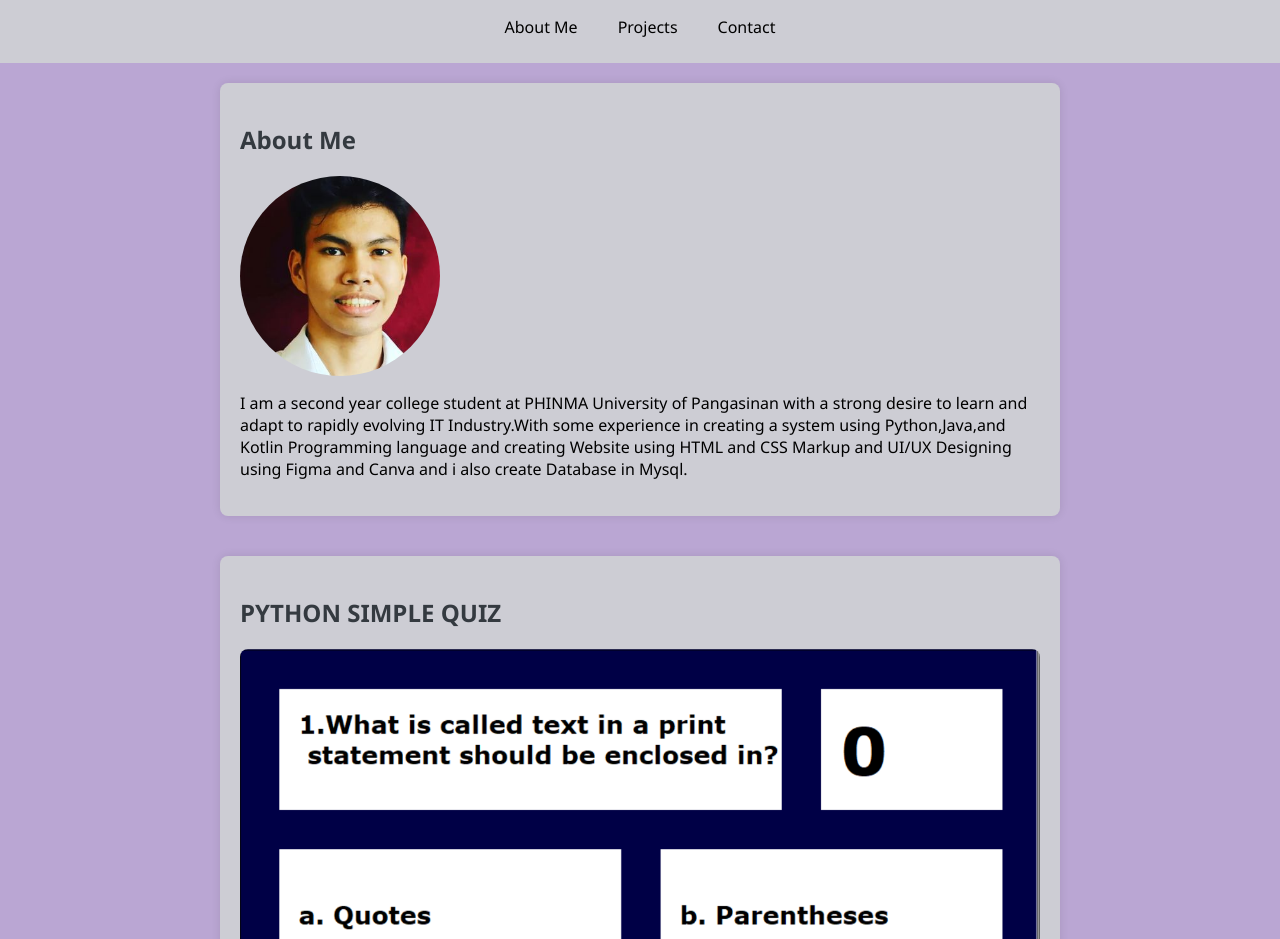
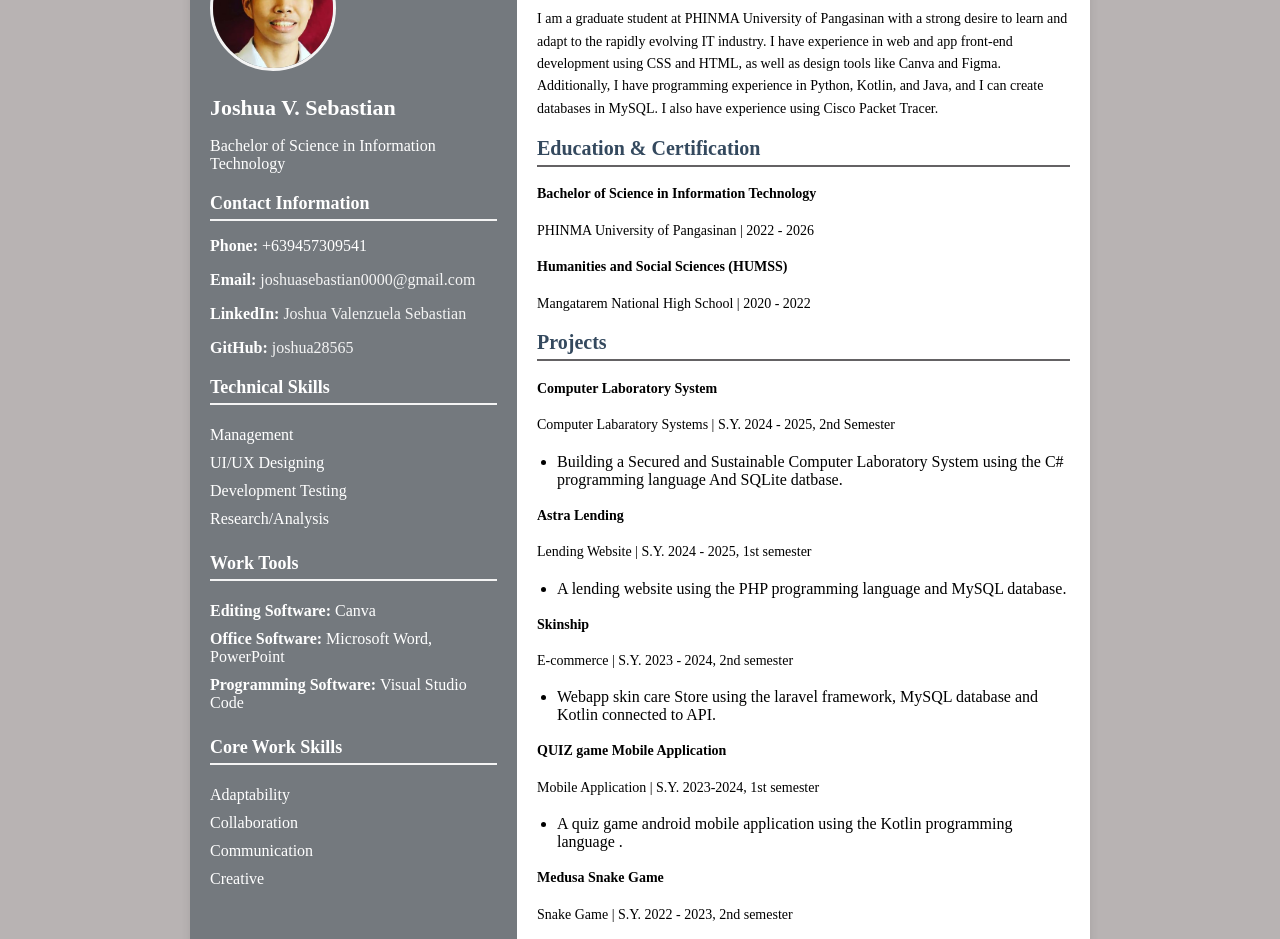
Before and after one commit to joshua28565/joshua28565.github.io, a plain HTML site: page index.html in a window 1280 px wide. Shown: the part 95-1034 px from the top of the page. Drawn offline with Linux system fonts and the light colour scheme.

Commit message:
change all
change all

```diff
--- a/index.html
+++ b/index.html
@@ -1,214 +1,117 @@
 <!DOCTYPE html>
 <html lang="en">
-<head>
-    <meta charset="UTF-8">
-    <meta name="viewport" content="width=device-width, initial-scale=1.0">
-    <title>My GitHub Portfolio</title>
-    <style>
-        body {
-            font-family: 'Segoe UI', Tahoma, Geneva, Verdana, sans-serif;
-            background-color: #baa6d3;
-            margin: 0;
-            padding: 0;
-            display: flex;
-            flex-direction: column;
-            align-items: center;
-        }
+  <head>
+    <meta charset="UTF-8" />
+    <meta name="viewport" content="width=device-width, initial-scale=1.0" />
+    <title>JOSHUA SEBASTIAN</title>
+    <link rel="stylesheet" href="style.css" />
+  </head>
+  <body>
+    <div class="resume-container">
+      <div class="left-section">
+        <div class="profile-pic">
+          <img src="J.jpg " alt="picture" />
+        </div>
+        <h1>Joshua V. Sebastian</h1>
+        <p>Bachelor of Science in Information Technology</p>
 
-        header {
-            background-color: #cdcdd4;
-            color: #000000;
-            padding: 15px 0;
-            text-align: center;
-            width: 100%;
-        }
+        <h2>Contact Information</h2>
+        <p><strong>Phone:</strong> +639457309541</p>
+        <p>
+          <strong>Email:</strong>
+          <a href="mailto:jova.sebastian.up@phinmaed.com">joshuasebastian0000@gmail.com</a>
+        </p>
+        <p>
+          <strong>LinkedIn:</strong>
+          <a href="https://www.linkedin.com/in/Joshua Valenzuela Sebastian/"
+            >Joshua Valenzuela Sebastian</a
+          >
+        </p>
+        <p>
+          <strong>GitHub:</strong>
+          <a href="https://github.com/joshua28565">joshua28565</a>
+        </p>
 
-        nav {
-            display: flex;
-            justify-content: center;
-            margin-top: 10px;
-        }
+        <h2>Technical Skills</h2>
+        <ul>
+          <li>Management</li>
+          <li>UI/UX Designing</li>
+          <li>Development Testing</li>
+          <li>Research/Analysis</li>
+        </ul>
 
-        nav a {
-            color: #000000;
-            text-decoration: none;
-            padding: 10px;
-            margin: 0 10px;
-            transition: background-color 0.3s;
-        }
+        <h2>Work Tools</h2>
+        <ul>
+          <li><strong>Editing Software: </strong>Canva</li>
+          <li><strong>Office Software: </strong>Microsoft Word, PowerPoint</li>
+          <li><strong>Programming Software: </strong>Visual Studio Code</li>
+        </ul>
 
-        nav a:hover {
-            background-color: #555;
-            border-radius: 5px;
-        }
+        <h2>Core Work Skills</h2>
+        <ul>
+          <li>Adaptability</li>
+          <li>Collaboration</li>
+          <li>Communication</li>
+          <li>Creative</li>
 
-        section {
-            width: 80%;
-            max-width: 800px;
-            margin: 20px 0;
-            padding: 20px;
-            background-color: #cdcdd4;
-            box-shadow: 0 0 10px rgba(0, 0, 0, 0.1);
-            border-radius: 8px;
-        }
+        </ul>
+      </div>
 
-        h1, h2, h3 {
-            color: #343a40;
-        }
+      <div class="right-section">
+        <h2>Profile Summary</h2>
+        <p>
+          I am a graduate student at PHINMA University of Pangasinan with a strong desire to learn and adapt to the rapidly evolving IT industry. I have experience in web and app front-end development using CSS and HTML, as well as design tools like Canva and Figma. Additionally, I have programming experience in Python, Kotlin, and Java, and I can create databases in MySQL. I also have experience using Cisco Packet Tracer.
+        </p>
 
-        p {
-            color: #555;
-        }
+        <h2>Education & Certification</h2>
+        <p><strong>Bachelor of Science in Information Technology</strong></p>
+        <p>PHINMA University of Pangasinan | 2022 - 2026</p>
 
-        ul {
-            list-style-type: none;
-            padding: 0;
-        }
+        <p>
+          <strong
+            >Humanities and Social Sciences (HUMSS)</strong
+          >
+        </p>
+        <p>Mangatarem National High School | 2020 - 2022</p>
 
-        li {
-            margin-bottom: 10px;
-        }
+        <h2>Projects</h2>
 
-        a {
-            color: #007bff;
-            text-decoration: none;
-            transition: color 0.3s;
-        }
+        <p><strong>Computer Laboratory System</strong></p>
+        <p>Computer Labaratory Systems | S.Y. 2024 - 2025, 2nd Semester</p>
+        <ul>
+          <li>
+            Building a Secured and Sustainable Computer Laboratory System using the C# programming language And SQLite datbase.
+          </li>
+        </ul>
 
-        a:hover {
-            color: #0056b3;
-        }
+        <p><strong>Astra Lending </strong></p>
+        <p>Lending Website | S.Y. 2024 - 2025, 1st semester</p>
+        <ul>
+          <li>A lending website using the PHP programming language and MySQL database.</li>
+        </ul>
 
-        .project {
-            border-bottom: 1px solid #ddd;
-            padding-bottom: 10px;
-            margin-bottom: 20px;
-        }
+        <p><strong>Skinship</strong></p>
+        <p>E-commerce | S.Y. 2023 - 2024, 2nd semester</p>
+        <ul>
+          <li>Webapp skin care Store using the laravel framework, MySQL database and Kotlin connected to API.</li>
+        </ul>
 
-        .project:last-child {
-            border-bottom: none;
-        }
+        <p><strong>QUIZ game Mobile Application</strong></p>
+        <p>Mobile Application | S.Y. 2023-2024, 1st semester</p>
+        <ul>
+          <li>A quiz game android mobile application using the Kotlin programming
+            language .</li>
+        </ul>
 
-        img {
-            width: 100%; /* Adjust this value to control the width of the image */
-            height: auto; /* Maintain aspect ratio */
-            max-width: 100%; /* Ensure the image doesn't exceed its natural size */
-            display: block; /* Remove extra space below the image */
-            margin: 10px 0; /* Add some margin for better spacing */
-            border-radius: 8px; /* Add rounded corners */
-        }
-
-        footer {
-            margin-top: auto;
-            background-color: #343a40;
-            color: #fff;
-            text-align: center;
-            padding: 10px 0;
-            width: 100%;
-        }
-
-
-    </style>
-</head>
-<body>
-
-    <header>
-        <h1>My GitHub Portfolio</h1>
-        <nav>
-            <a href="#about">About Me</a>
-            <a href="#projects">Projects</a>
-            <a href="#contact">Contact</a>
-        </nav>
-    </header>
-
-    <section id="about">
-        <h2>About Me</h2>
-        <img src="J.jpg" alt="Profile Picture" style="width: 200px; border-radius: 50%;">
-        <p><p></p>I am a second year college student at PHINMA University of Pangasinan with a strong desire to learn and adapt to rapidly evolving IT Industry.With some experience in creating a system using Python,Java,and Kotlin Programming language and creating Website using HTML and CSS Markup and UI/UX Designing using Figma and Canva and i also create Database in Mysql.</p>
-    </section>
-
-    <section id="projects">
-        <h2>PYTHON SIMPLE QUIZ</h2>
-        <img src="py.png" alt="Project Image">
-        <div class="project">
-            <h3>Description</h3>
-            <p><p></p>The project is a simple yet interactive quiz application developed in Python, featuring a graphical user interface (GUI).By combining these features, the paperless quiz with a GUI and scoring system provides an interactive and engaging experience for users while allowing for further customization and expansion based on specific requirements. </p>
-
-            <h3>Features</h3>
-            <p>-See question and answer options on your own device</p>
-            <p>-No time limit questions</p>
-            <p>-Multiple choice questions (4 choices)</p>
-            <p>-Single answer questions</p>
-            <p>-Paperless</p>
-            <p>-With GUI</p>
-            <p>-Scoring</p>
-
-            <h3>Programming Language</h3>
-            <p> Python</p>
-
-        </div>
-
-
-        <h2>MEDUSA</h2>
-        <img src="s.png" alt="Project Image">
-        <div class="project">
-            <h3>Description</h3>
-            <p><p></p>The snake walks around the screen and eats food to grow. It tries to avoid hitting the edges or itself..Developing a Snake Game project provides a practical introduction to game development concepts, programming skills, and user interface design.</p>
-
-            <h3>Features</h3>
-            <p> -Their is Power up apple</p>
-            <p> -With GUI</p>
-            <p> -High score </p>
-            <p> -You can pause the game</p>
-            <p> -Their is exit botton</p>
-
-            <h3>Programming Language</h3>
-            <p> Java</p>
-
-        </div>
-        <h2>QUIZ APP</h2>
-        <img src="3.png" alt="Project Image">
-        <div class="project">
-            <h3>Description</h3>
-            <p><p></p>Quiz App is a fun way to kill some time and boost your knowledge. You can learn new things while showing off how smart you are.
-            </p>
-            <h3>Features</h3>
-            <p> -Users can create an account and sign in to the app using either a username or email.</p>
-            <p> -Categorized quizzes offer the user.</p>
-            <p> -Get a detailed assessment of the quizzes played. </p>
-            <p> -Switch between light and dark mode.</p>
-
-
-            <h3>Programming Language</h3>
-            <p> Java and Kotlin</p>
-
-            <h3>Database</h3>
-            <p>Mysql</p>
-
-
-        </div>
-
-
-        <!-- Add more projects as needed -->
-    </section>
-
-
-    <section id="contact">
-
-        <h2>Contact</h2>
+        <p><strong>Medusa Snake Game</strong></p>
+        <p>Snake Game | S.Y. 2022 - 2023, 2nd semester</p>
         <ul>
-            <h1><li><img src="em.png" alt="Profile Picture" style="width: 70px; border-radius: 100%;">Email:joshuasebastian0000@gmail.com</li></h1>
-           <h1><img src="g.png" alt="Profile Picture" style="width: 70px; border-radius: 100%;">GitHub: <a href="https://github.com/joshua28565" target="_blank">joshua28565</a></li></h1>
-            <h1><li><img src="c.png" alt="Profile Picture" style="width: 70px; border-radius: 100%;">Contact number:09457309541</li></h1>
-            <h1><li><img src="f.png" alt="Profile Picture" style="width: 70px; border-radius: 100%;">Facebook: Joshua Sebastian</li></h1>
-            <!-- Add more contact information as needed -->
+          <li>
+            a snake game using the Java programming
+            language.
+          </li>
         </ul>
-    </section>
-
-
-    <footer>
-        &copy; 2024 Joshua V. Sebastian
-    </footer>
-
-</body>
+      </div>
+    </div>
+  </body>
 </html>
--- /dev/null
+++ b/style.css
@@ -0,0 +1,83 @@
+body {
+    font-family: 'Times New Roman', Times, serif;
+    margin: 0;
+    padding: 0;
+    background-color: #b8b3b3;
+}
+
+.resume-container {
+    display: flex;
+    max-width: 900px;
+    margin: 20px auto;
+    background: #ffffff;
+    box-shadow: 0px 4px 10px rgba(0, 0, 0, 0.1);
+    border-radius: 8px;
+    overflow: hidden;
+}
+
+.left-section {
+    width: 35%;
+    background-color: #74797e;
+    color: white;
+    padding: 20px;
+    text-align: left;
+}
+
+.left-section h1 {
+    font-size: 22px;
+    margin: 10px 0;
+}
+
+.left-section a {
+    color: #f4f4f4;
+    text-decoration: none;
+}
+
+.profile-pic img {
+    width: 120px;
+    border-radius: 50%;
+    margin-bottom: 10px;
+    border: 3px solid #f4f4f4;
+}
+
+.left-section h2 {
+    font-size: 18px;
+    border-bottom: 2px solid #f4f4f4;
+    padding-bottom: 5px;
+    margin-top: 20px;
+}
+
+.left-section ul {
+    list-style: none;
+    padding: 0;
+}
+
+.left-section ul li {
+    padding: 5px 0;
+}
+
+.right-section {
+    width: 65%;
+    padding: 20px;
+    background-color: #ffffff;
+}
+
+.right-section h2 {
+    font-size: 20px;
+    color: #34495e;
+    border-bottom: 2px solid #646264;
+    padding-bottom: 5px;
+}
+
+.right-section p {
+    font-size: 14px;
+    line-height: 1.6;
+}
+
+.right-section ul {
+    padding-left: 20px;
+}
+
+.right-section ul li {
+    margin-bottom: 5px;
+}
```
